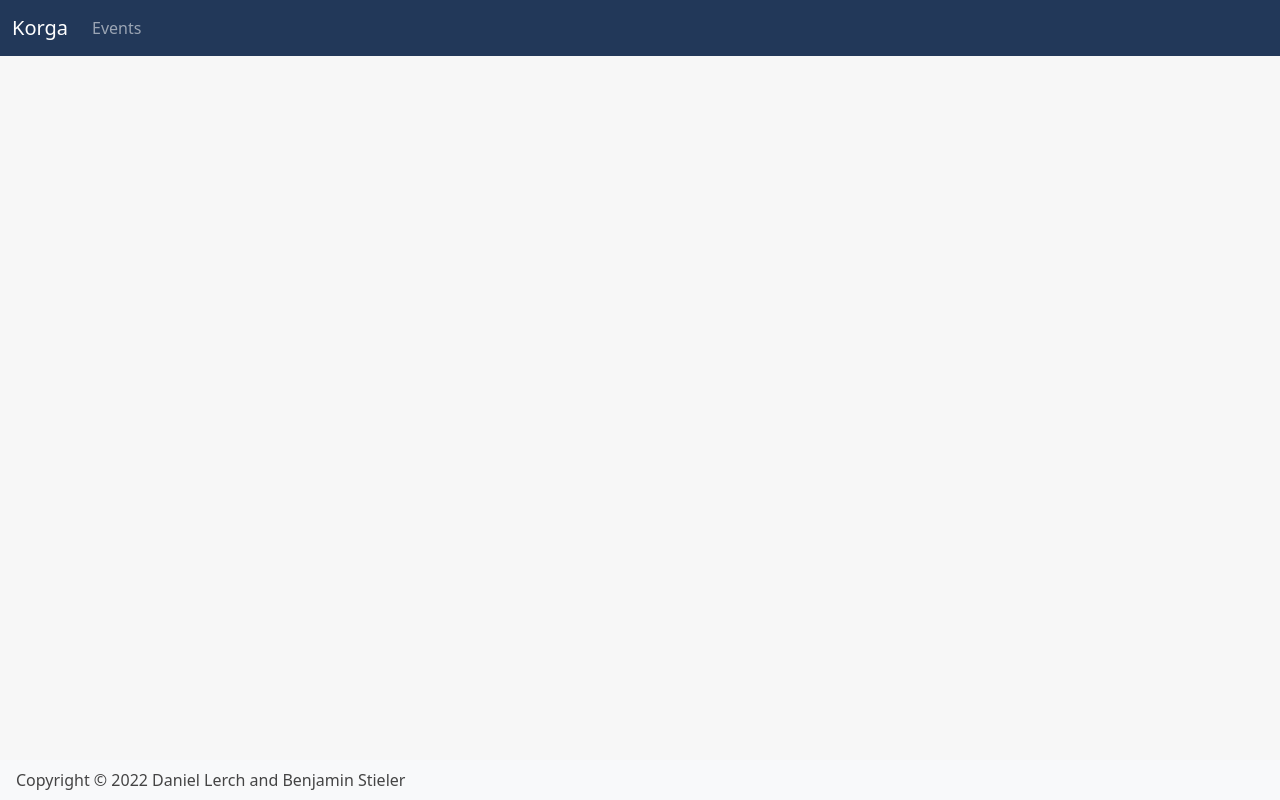
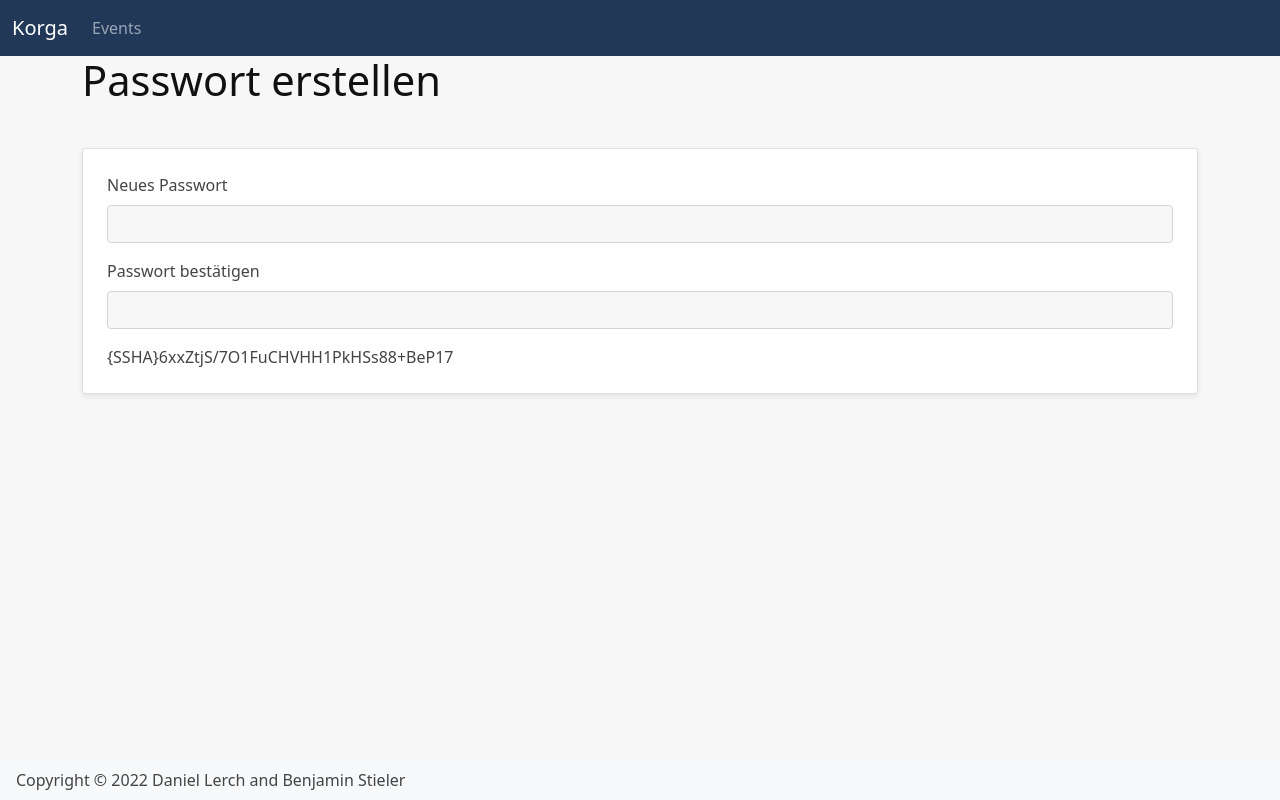
Before and after one commit to daniel-lerch/korga, a Vue app in the folder webapp/: page /password in a window 1280 px wide. Built offline with nearby package versions, Linux system fonts and the light colour scheme.

Commit message:
Add basic SSHA hash tool

```diff
--- a/webapp/package.json
+++ b/webapp/package.json
@@ -8,7 +8,9 @@
     "lint": "vue-cli-service lint"
   },
   "dependencies": {
+    "@vueuse/core": "^9.1.1",
     "axios": "^0.26.0",
+    "base64-arraybuffer": "^1.0.2",
     "bootstrap": "^5.1.3",
     "core-js": "^3.9.1",
     "vue": "^3.2.13",
--- a/webapp/src/router/index.ts
+++ b/webapp/src/router/index.ts
@@ -31,6 +31,12 @@ const routes: Array<RouteRecordRaw> = [
       import(/* webpackChunkName: "event" */ "../views/EventDetails.vue"),
     props: true,
   },
+  {
+    path: "/password",
+    name: "Password",
+    component: () =>
+      import(/* webpackChunkName: "password" */ "../views/PasswordHash.vue"),
+  },
 ];
 
 const router = createRouter({
--- /dev/null
+++ b/webapp/src/views/PasswordHash.vue
@@ -0,0 +1,76 @@
+<template>
+  <div class="container">
+    <h1>Passwort erstellen</h1>
+    <div class="card shadow">
+      <div class="card-body">
+        <form>
+          <div class="mb-3">
+            <label for="newPassword" class="form-label">Neues Passwort</label>
+            <input
+              type="password"
+              id="newPassword"
+              v-model="newPassword"
+              class="form-control"
+            />
+          </div>
+          <div class="mb-3">
+            <label for="passwordConfirmation" class="form-label">
+              Passwort bestätigen
+            </label>
+            <input
+              type="password"
+              id="confirmPassword"
+              v-model="confirmPassword"
+              class="form-control"
+            />
+          </div>
+        </form>
+        <div v-if="passwordsMatch">
+          {{ passwordHash }}
+        </div>
+        <div v-else class="alert alert-danger">
+          Passwörter stimmen nicht überein.
+        </div>
+      </div>
+    </div>
+  </div>
+</template>
+
+<script lang="ts">
+import { defineComponent, ref } from "vue";
+import { encode } from "base64-arraybuffer";
+import { computedAsync } from "@vueuse/core";
+import { computed } from "@vue/reactivity";
+
+export default defineComponent({
+  setup() {
+    const newPassword = ref("");
+    const confirmPassword = ref("");
+
+    const passwordsMatch = computed(
+      () => newPassword.value === confirmPassword.value
+    );
+
+    const passwordHash = computedAsync(async () => {
+      const password = new TextEncoder().encode(newPassword.value);
+      const salt = crypto.getRandomValues(new Uint8Array(4));
+      const combined = new Uint8Array(password.length + salt.length);
+      combined.set(password);
+      combined.set(salt, password.length);
+      const hash = await crypto.subtle.digest("SHA-1", combined);
+      const hashAndSalt = new Uint8Array(hash.byteLength + salt.length);
+      hashAndSalt.set(new Uint8Array(hash));
+      hashAndSalt.set(salt, hash.byteLength);
+      const base64 = encode(hashAndSalt.buffer);
+      return "{SSHA}" + base64;
+    });
+
+    return {
+      newPassword,
+      confirmPassword,
+      passwordsMatch,
+      passwordHash,
+    };
+  },
+});
+</script>
```
Also changed, not shown: 1 other file (tests, documents, lock files or other folders).
